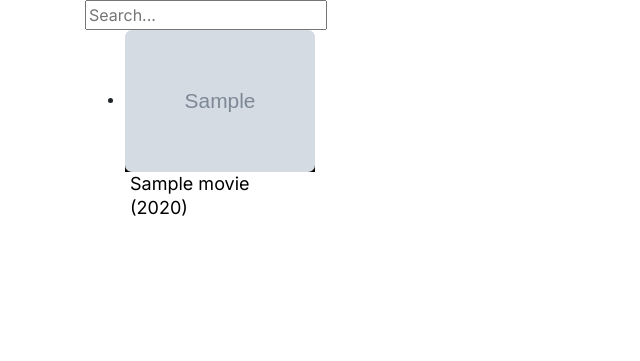
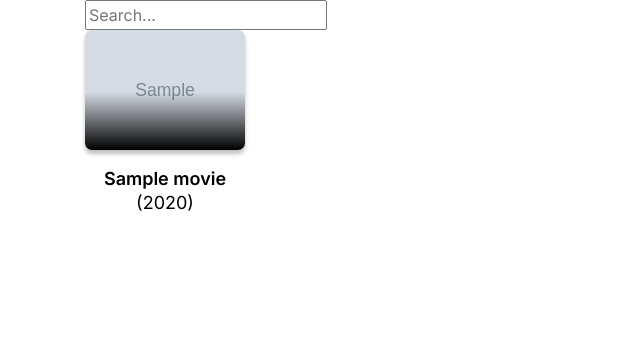
Before and after one commit to stephancill/moviecheck, a Python web app: template templates/explore.html in a window 1280 px wide. Shown: the part 70-431 px from the top of the page, without its empty margins (0-640 px from the left). Run offline with Jinja, Linux system fonts and the light colour scheme; the template is opened without the code that fills it: most values are stand-ins (such as "Sample title", 1, 10 or a date in 2020); grey boxes marked "Sample" are stand-in pictures; some libraries are stand-ins or nearby versions.

Commit message:
Movie poster gradient

```diff
--- a/static/css/style.css
+++ b/static/css/style.css
@@ -129,24 +129,31 @@ li a img {
 .movie {
 	height: 332px;
 	width: 190px;
+	text-align: center;
 }
 
 .movie .gradient-overlay {
 	background: linear-gradient(180deg, rgba(0, 0, 0, 0) 51.56%, #000000 100%);
+	border-radius: 7px;
 }
 
+/* TODO: Move this to logged in css */
 .movie img {
 	border-radius: 7px;
 	width: 100%;
 	height: auto;
+	display: block;
+	position: relative;
 	z-index: -1;
+	box-shadow: 0px 4px 4px rgba(0, 0, 0, 0.25);
+	margin-bottom: 17px;
 }
 
 .movie span {
-	width: 100%;
-	padding-left: 5px;
-	padding-right: 5px;
-	text-align: center;
+	max-width: 90%;
+	margin-left: auto;
+	margin-right: auto;
+
 	font-weight: 300;
 	font-size: 18px;
 	line-height: 22px;
@@ -155,4 +162,5 @@ li a img {
 
 .movie span strong {
 	color: inherit;
+	font-weight: 600;
 }
--- a/templates/components/movie.html
+++ b/templates/components/movie.html
@@ -1,12 +1,6 @@
-<li class="movie">
-    {% if movie.rt_rating or movie.imdb_rating %}
-    <!-- TODO: Gradient overlay -->
+<div class="movie col-2">
     <div class="gradient-overlay">
         <img src="{{movie.poster_url}}" alt="">
     </div>
-    {% else %}
-    <img src="{{movie.poster_url}}" alt="">
-    {% endif %}
-    <span><strong>{{movie.title}}</strong></span>
-    <span>({{movie.year}})</span>
-</li>
+    <span><strong>{{movie.title}}</strong> ({{movie.year}})</span>
+</div>
--- a/templates/explore.html
+++ b/templates/explore.html
@@ -19,11 +19,12 @@
         </form>
     </section>
     <section class="results-container">
-        <ul>
+        <div class="row">
             {% for movie in results %}
                 {% include "components/movie.html" %}
             {% endfor %}
-        </ul>
+        </div>
+
 
     </section>
 </div>
```
